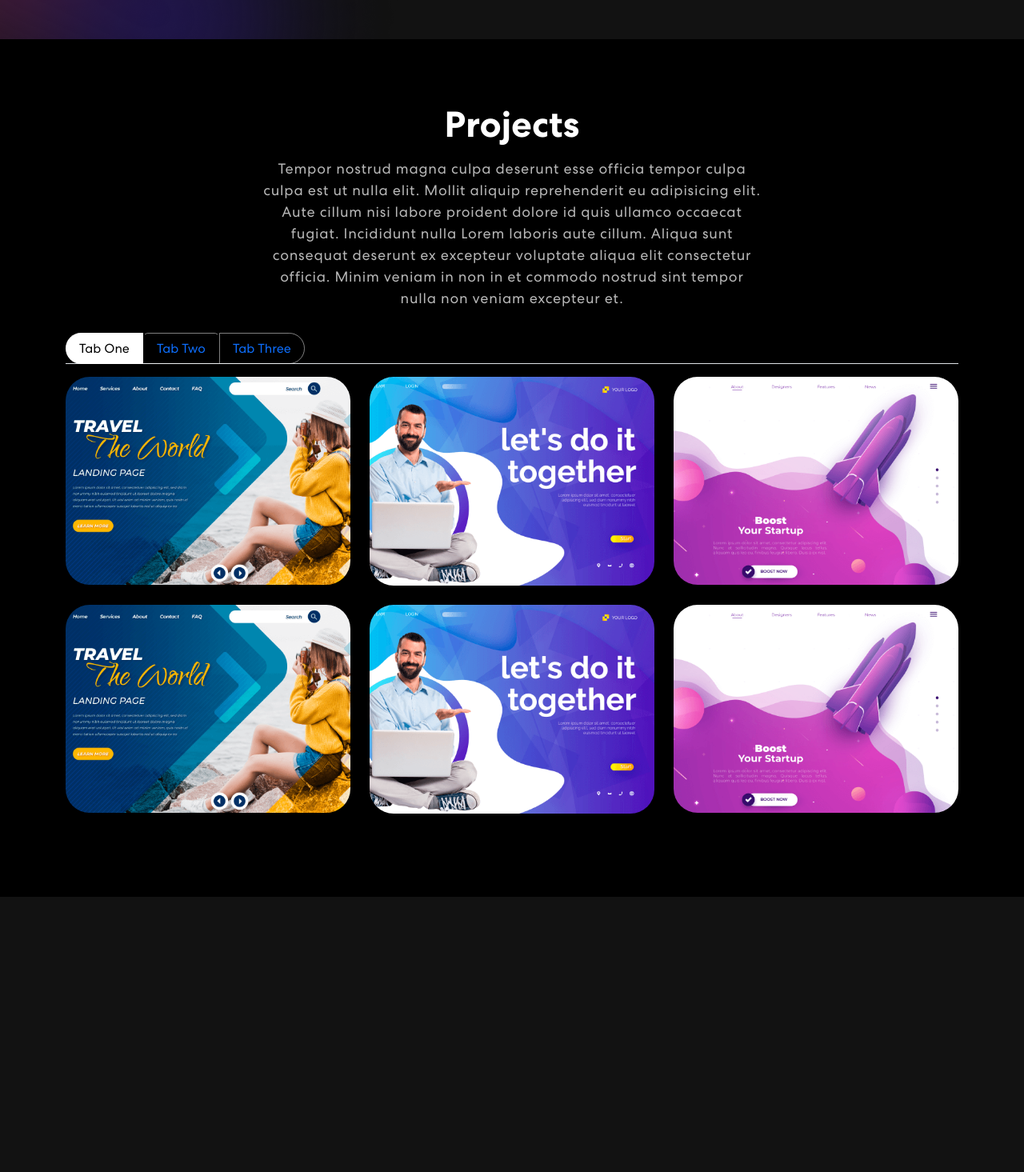
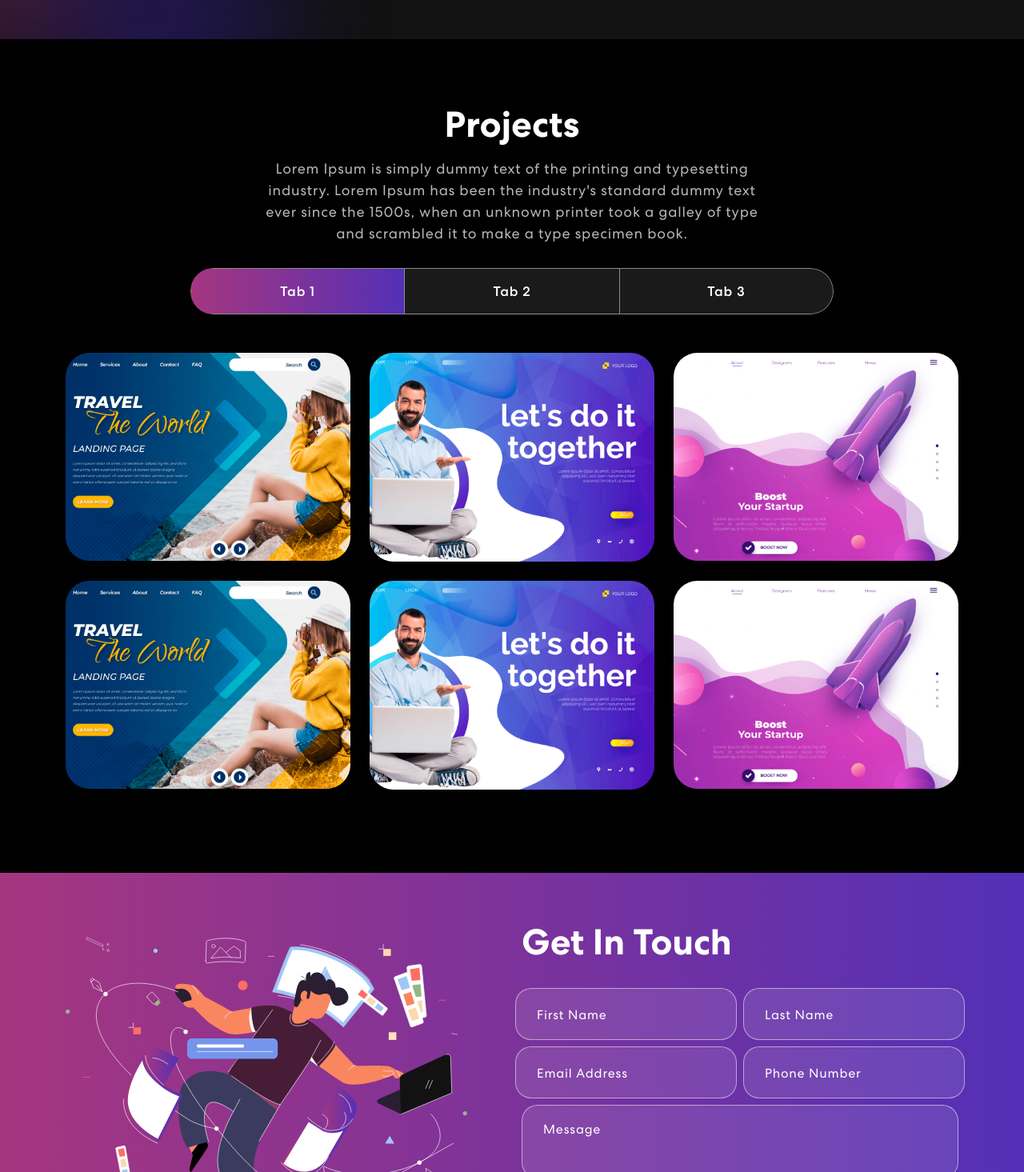
Before and after one commit to muhammaduzairrazaq/portfolioReact, a React (Create React App) app: page / in a window 1280 px wide. Shown: the part 1335-2800 px from the top of the page at 80% size. Before the commit the page ends 2456 px from the top, so only its background shows below. Built offline with nearby package versions, Linux system fonts and the light colour scheme.

Commit message:
contact section completed

```diff
--- a/package.json
+++ b/package.json
@@ -8,6 +8,9 @@
     "@testing-library/user-event": "^13.5.0",
     "bootstrap": "^5.3.2",
     "bootstrap-icons": "^1.11.1",
+    "cors": "^2.8.5",
+    "express": "^4.18.2",
+    "nodemailer": "^6.9.7",
     "react": "^18.2.0",
     "react-bootstrap": "^2.9.0",
     "react-dom": "^18.2.0",
--- a/src/App.js
+++ b/src/App.js
@@ -5,6 +5,8 @@ import Skills from './components/Skills';
 import 'bootstrap/dist/css/bootstrap.min.css';
 import { Banner } from './components/Banner';
 import { Projects } from './components/Projects';
+import { Contact } from './components/Contact';
+
 
 function App() {
   return (
@@ -13,6 +15,7 @@ function App() {
       <Banner></Banner>
       <Skills></Skills>
       <Projects></Projects>
+      <Contact></Contact>
     </div>
   );
 }
--- /dev/null
+++ b/src/components/Contact.js
@@ -0,0 +1,120 @@
+import { useState } from "react";
+import { Col, Row, Container } from "react-bootstrap";
+import contactImg from "../assets/img/contact-img.svg";
+
+export const Contact = () => {
+  const formInitialDetails = {
+    firstName: "",
+    lastName: "",
+    email: "",
+    phone: "",
+    message: "",
+  };
+
+  const [formDetails, setFormDetails] = useState(formInitialDetails);
+  const [buttonText, setButtonText] = useState("Send");
+  const [status, setStatus] = useState({});
+
+  const onFormUpdate = (category, value) => {
+    setFormDetails({
+      ...formDetails,
+      [category]: value,
+    });
+  };
+
+  const handleSubmit = async (e) => {
+    e.preventDefault();
+    setButtonText("Sending...");
+    let response = await fetch("http://localhost:5000/contact", {
+      method: "POST",
+      headers: {
+        "Content-Type": "Application/json;charset=utf-8",
+      },
+      body: JSON.stringify(formDetails),
+    });
+    setButtonText("Send");
+    let result = await response.json();
+    setFormDetails(formInitialDetails);
+    if (result.code === 200) {
+      setStatus({ succes: true, message: "Message sent successfully" });
+    } else {
+      setStatus({
+        succes: false,
+        message: "Something went wrong, please try again later.",
+      });
+    }
+  };
+
+  return (
+    <section className="contact" id="connect">
+      <Container>
+        <Row className="align-items-center">
+          <Col md={6}>
+            <img src={contactImg} alt="Contact Us" />
+          </Col>
+          <Col md={6}>
+            <h2>Get In Touch</h2>
+            <form onSubmit={handleSubmit}>
+              <Row>
+                <Col sm={6} className="px-1">
+                  <input
+                    type="text"
+                    value={formDetails.firstName}
+                    placeholder="First Name"
+                    onChange={(e) => onFormUpdate("firstName", e.target.value)}
+                  ></input>
+                </Col>
+                <Col sm={6} className="px-1">
+                  <input
+                    type="text"
+                    value={formDetails.lastName}
+                    placeholder="Last Name"
+                    onChange={(e) => onFormUpdate("lastName", e.target.value)}
+                  ></input>
+                </Col>
+                <Col sm={6} className="px-1">
+                  <input
+                    type="email"
+                    value={formDetails.email}
+                    placeholder="Email Address"
+                    onChange={(e) => onFormUpdate("email", e.target.value)}
+                  ></input>
+                </Col>
+                <Col sm={6} className="px-1">
+                  <input
+                    type="tel"
+                    value={formDetails.phone}
+                    placeholder="Phone Number"
+                    onChange={(e) => onFormUpdate("phone", e.target.value)}
+                  ></input>
+                </Col>
+                <Col>
+                  <textarea
+                    row="6"
+                    value={formDetails.message}
+                    placeholder="Message"
+                    onChange={(e) => onFormUpdate("message", e.target.value)}
+                  ></textarea>
+                  <button type="submit">
+                    <span>{buttonText}</span>
+                  </button>
+                </Col>
+                {status.message && (
+                  <Col>
+                    <p
+                      className={
+                        status.success === false ? "danger" : "success"
+                      }
+                    >
+                      {status.message}
+                    </p>
+                  </Col>
+                )}
+              </Row>
+            </form>
+          </Col>
+        </Row>
+      </Container>
+    </section>
+  );
+};
--- a/src/components/Projects.js
+++ b/src/components/Projects.js
@@ -5,6 +5,7 @@ import projImg3 from "../assets/img/project-img3.png";
 import colorSharp2 from "../assets/img/color-sharp2.png";
 import Tab from "react-bootstrap/Tab";
 import Tabs from "react-bootstrap/Tabs";
+import Nav from 'react-bootstrap/Nav';
 import { ProjectCard } from "./ProjectCard";
 
 export const Projects = () => {
@@ -43,34 +44,46 @@ export const Projects = () => {
 
   return (
     <section className="project" id="project">
-      <Container>
+     <Container>
         <Row>
-          <Col>
-            <h2>Projects</h2>
-            <p>
-              Tempor nostrud magna culpa deserunt esse officia tempor culpa
-              culpa est ut nulla elit. Mollit aliquip reprehenderit eu
-              adipisicing elit. Aute cillum nisi labore proident dolore id quis
-              ullamco occaecat fugiat. Incididunt nulla Lorem laboris aute
-              cillum. Aliqua sunt consequat deserunt ex excepteur voluptate
-              aliqua elit consectetur officia. Minim veniam in non in et commodo
-              nostrud sint tempor nulla non veniam excepteur et.
-            </p>
-            <Tabs defaultActiveKey="first" id="projects-tabs" className="mb-3">
-              <Tab eventKey="first" title="Tab One">
-                <Row>
-                  {projects.map((project, index) => {
-                    return <ProjectCard key={index} {...project} />;
-                  })}
-                </Row>
-              </Tab>
-              <Tab eventKey="second" title="Tab Two">
-                Lorem Ipsum
-              </Tab>
-              <Tab eventKey="third" title="Tab Three">
-                Lorem Ipsum
-              </Tab>
-            </Tabs>
+          <Col size={12}>
+                <h2>Projects</h2>
+                <p>Lorem Ipsum is simply dummy text of the printing and typesetting industry. Lorem Ipsum has been the industry's standard dummy text ever since the 1500s, when an unknown printer took a galley of type and scrambled it to make a type specimen book.</p>
+                <Tab.Container id="projects-tabs" defaultActiveKey="first">
+                  <Nav variant="pills" className="nav-pills mb-5 justify-content-center align-items-center" id="pills-tab">
+                    <Nav.Item>
+                      <Nav.Link eventKey="first">Tab 1</Nav.Link>
+                    </Nav.Item>
+                    <Nav.Item>
+                      <Nav.Link eventKey="second">Tab 2</Nav.Link>
+                    </Nav.Item>
+                    <Nav.Item>
+                      <Nav.Link eventKey="third">Tab 3</Nav.Link>
+                    </Nav.Item>
+                  </Nav>
+                  <Tab.Content id="slideInUp" >
+                    <Tab.Pane eventKey="first">
+                      <Row>
+                        {
+                          projects.map((project, index) => {
+                            return (
+                              <ProjectCard
+                                key={index}
+                                {...project}
+                                />
+                            )
+                          })
+                        }
+                      </Row>
+                    </Tab.Pane>
+                    <Tab.Pane eventKey="section">
+                      <p>Lorem ipsum dolor sit amet consectetur adipisicing elit. Cumque quam, quod neque provident velit, rem explicabo excepturi id illo molestiae blanditiis, eligendi dicta officiis asperiores delectus quasi inventore debitis quo.</p>
+                    </Tab.Pane>
+                    <Tab.Pane eventKey="third">
+                      <p>Lorem ipsum dolor sit amet consectetur adipisicing elit. Cumque quam, quod neque provident velit, rem explicabo excepturi id illo molestiae blanditiis, eligendi dicta officiis asperiores delectus quasi inventore debitis quo.</p>
+                    </Tab.Pane>
+                  </Tab.Content>
+                </Tab.Container>
           </Col>
         </Row>
       </Container>
```
Also changed, not shown: server.js (added, +52 -0 lines), 1 other file (tests, documents, lock files or other folders).
